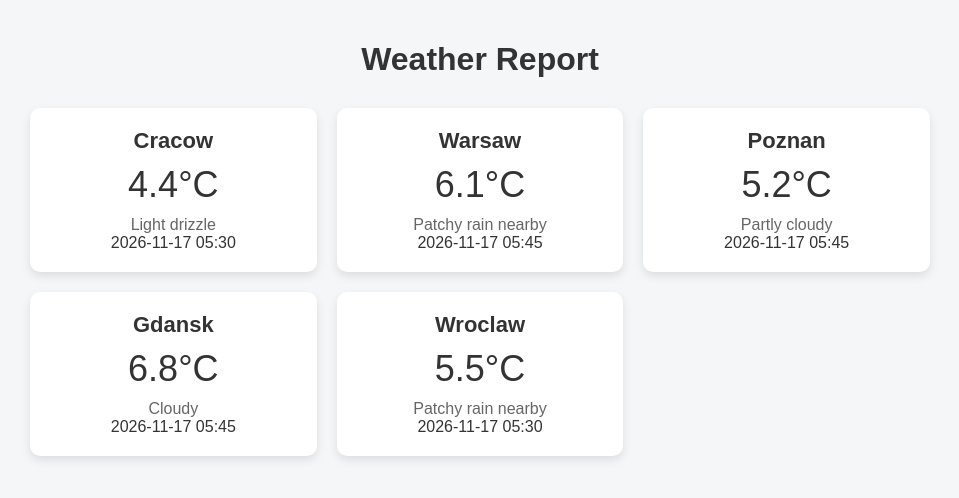
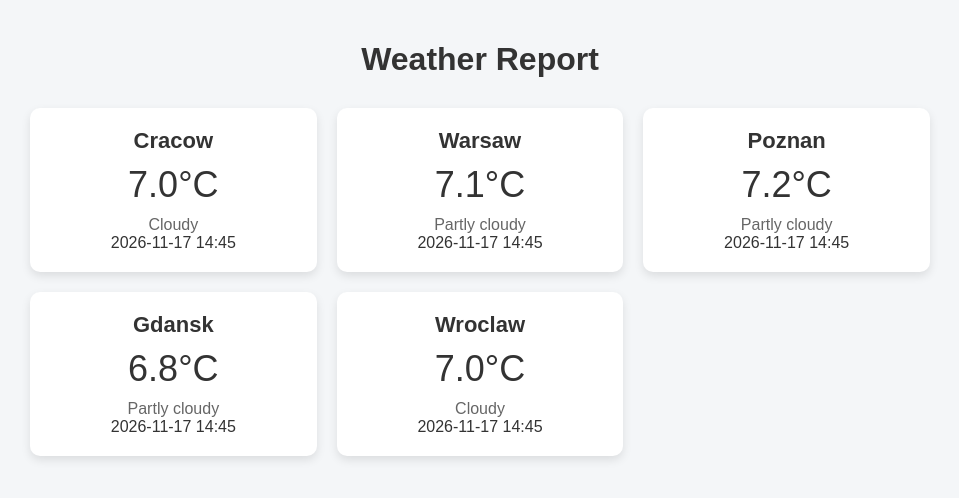
Before and after one commit to Mascotte33/cron-data-puller, a plain HTML site: page index.html in a window 1280 px wide. Shown: the whole page, without its empty margins (160-1119 px from the left). Drawn offline with Linux system fonts and the light colour scheme.

Commit message:
Update weather report (scheduled)

```diff
--- a/index.html
+++ b/index.html
@@ -83,41 +83,41 @@
 
                 <div class="weather-card">
                     <div class="city">Cracow</div>
-                    <div class="temp">4.4°C</div>
-                    <div class="condition">Light drizzle</div>
-                    <div class="last_updated">2026-11-17 05:30</div>
+                    <div class="temp">7.0°C</div>
+                    <div class="condition">Cloudy</div>
+                    <div class="last_updated">2026-11-17 14:45</div>
                 </div>
 
 
                 <div class="weather-card">
                     <div class="city">Warsaw</div>
-                    <div class="temp">6.1°C</div>
-                    <div class="condition">Patchy rain nearby</div>
-                    <div class="last_updated">2026-11-17 05:45</div>
+                    <div class="temp">7.1°C</div>
+                    <div class="condition">Partly cloudy</div>
+                    <div class="last_updated">2026-11-17 14:45</div>
                 </div>
 
 
                 <div class="weather-card">
                     <div class="city">Poznan</div>
-                    <div class="temp">5.2°C</div>
+                    <div class="temp">7.2°C</div>
                     <div class="condition">Partly cloudy</div>
-                    <div class="last_updated">2026-11-17 05:45</div>
+                    <div class="last_updated">2026-11-17 14:45</div>
                 </div>
 
 
                 <div class="weather-card">
                     <div class="city">Gdansk</div>
                     <div class="temp">6.8°C</div>
-                    <div class="condition">Cloudy</div>
-                    <div class="last_updated">2026-11-17 05:45</div>
+                    <div class="condition">Partly cloudy</div>
+                    <div class="last_updated">2026-11-17 14:45</div>
                 </div>
 
 
                 <div class="weather-card">
                     <div class="city">Wroclaw</div>
-                    <div class="temp">5.5°C</div>
-                    <div class="condition">Patchy rain nearby</div>
-                    <div class="last_updated">2026-11-17 05:30</div>
+                    <div class="temp">7.0°C</div>
+                    <div class="condition">Cloudy</div>
+                    <div class="last_updated">2026-11-17 14:45</div>
                 </div>
 
     </section>
```
